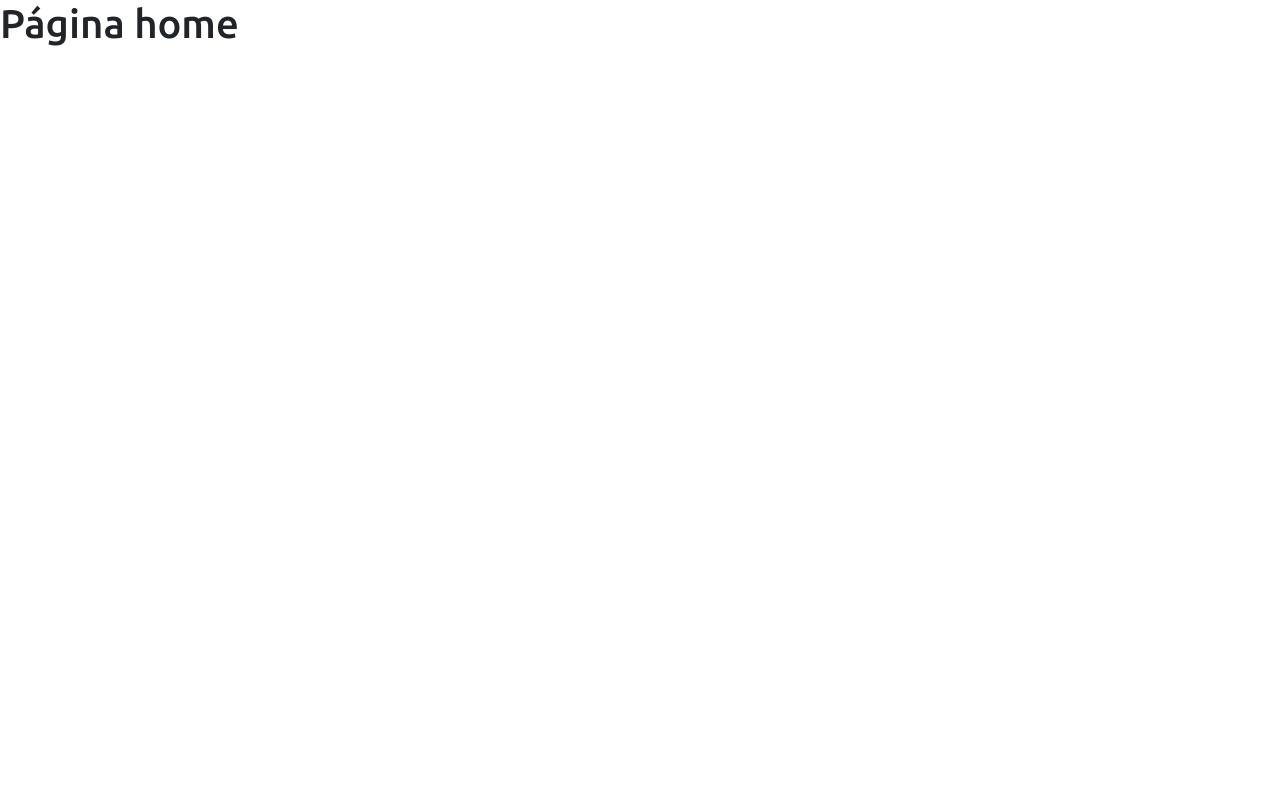
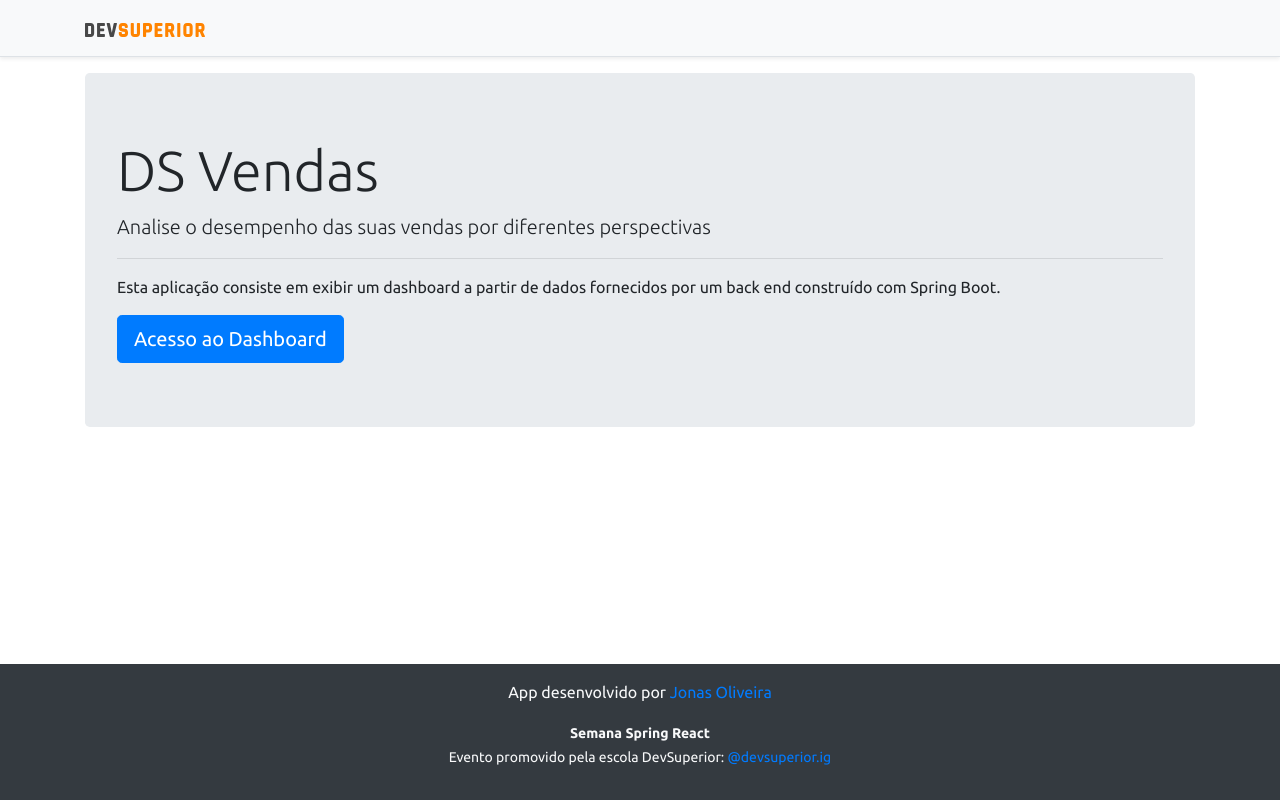
Before and after one commit to Jonascsoliveira/projeto-sds3, a React (Create React App) app in the folder frontend/: page / in a window 1280 px wide. Built offline with nearby package versions, Linux system fonts and the light colour scheme.

Commit message:
Home, navigation

```diff
--- a/frontend/src/components/NavBar/index.tsx
+++ b/frontend/src/components/NavBar/index.tsx
@@ -1,11 +1,14 @@
 import ImgDsDark from 'assets/img/ds_dark.svg';
+import { Link } from 'react-router-dom';
 
 const NavBar = () => {
     return (
         <div className="d-flex flex-column flex-md-row align-items-center p-3 px-md-4 mb-3 bg-light border-bottom shadow-sm">
             <div className="container">
                 <nav className="my-2 my-md-0 mr-md-3">
-                    <img src={ImgDsDark} alt="DevSuperior" width="120" />
+                    <Link to="/">
+                        <img src={ImgDsDark} alt="DevSuperior" width="120" />
+                    </Link>
                 </nav>
             </div>
         </div>
--- a/frontend/src/pages/Home/index.tsx
+++ b/frontend/src/pages/Home/index.tsx
@@ -1,8 +1,24 @@
+import Footer from 'components/Footer';
+import NavBar from 'components/NavBar';
+import { Link } from 'react-router-dom';
+
 const Home = () => {
     return (
-        <div>
-            <h1>Página home</h1>
-        </div>
+        <>
+            <NavBar />
+            <div className="container">
+                <div className="jumbotron">
+                    <h1 className="display-4">DS Vendas</h1>
+                    <p className="lead">Analise o desempenho das suas vendas por diferentes perspectivas</p>
+                    <hr />
+                    <p>Esta aplicação consiste em exibir um dashboard a partir de dados fornecidos por um back end construído com Spring Boot.</p>
+                    <Link className="btn btn-primary btn-lg" to="/dashboard">
+                        Acesso ao Dashboard
+                    </Link>
+                </div>
+            </div>
+            <Footer />
+        </>
     );
 }
 export default Home;
```
